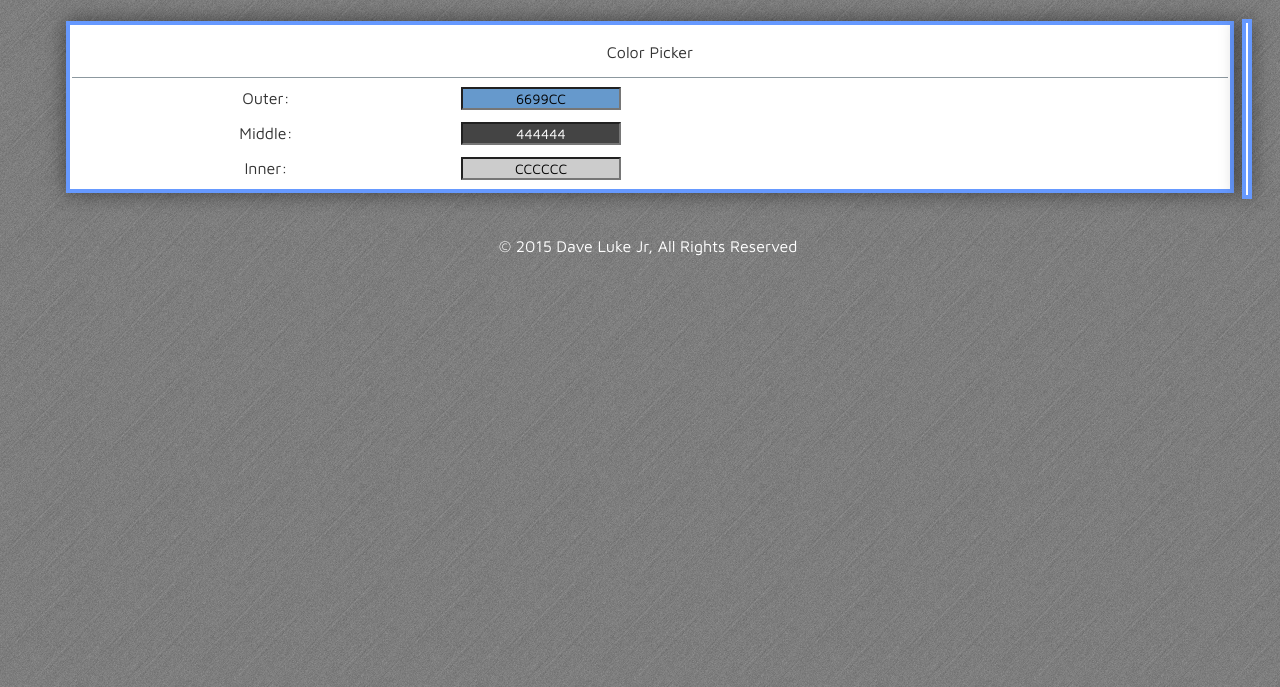
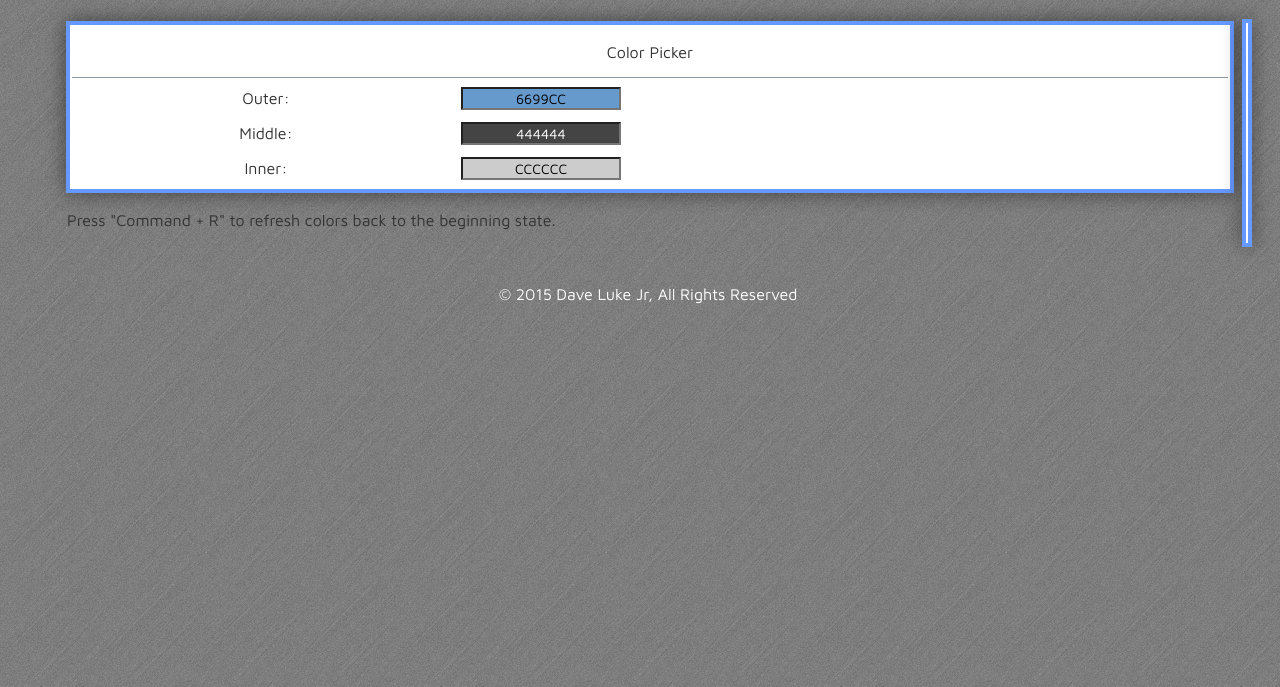
Before and after one commit to dave4jr/logo-color-tool, a plain HTML site: page index.html in a window 1280 px wide. Shown: the part 121-808 px from the top of the page. Drawn offline with Linux system fonts and the light colour scheme.

Commit message:
Update index.html

```diff
--- a/index.html
+++ b/index.html
@@ -65,7 +65,9 @@
 						<div class="box-1-3"></div>
 					</div>
 				</div>
-				<div class="box-1"></div>
+				<div class="box-1">
+					<p>Press "Command + R" to refresh colors back to the beginning state.</p>
+				</div>
 			</div>
 		</div>
 		<div class="box-1-12"></div>
```
